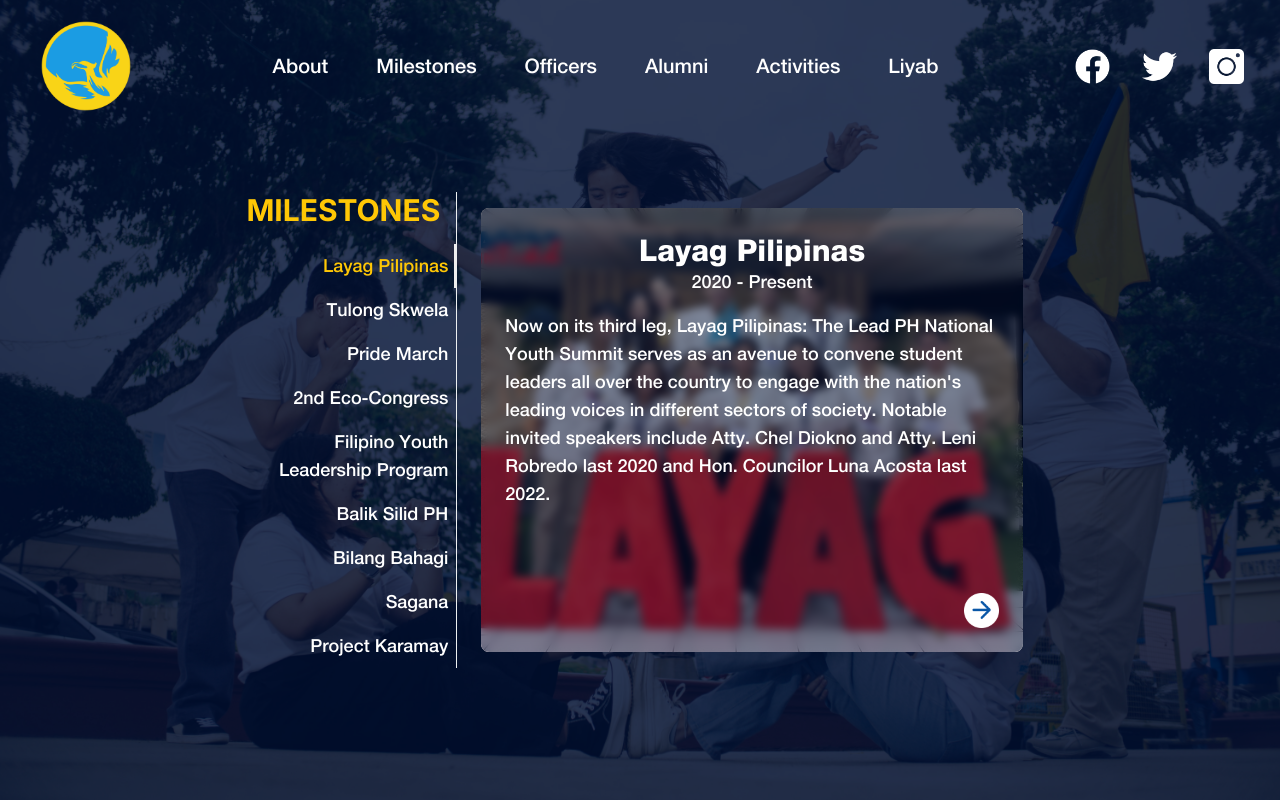
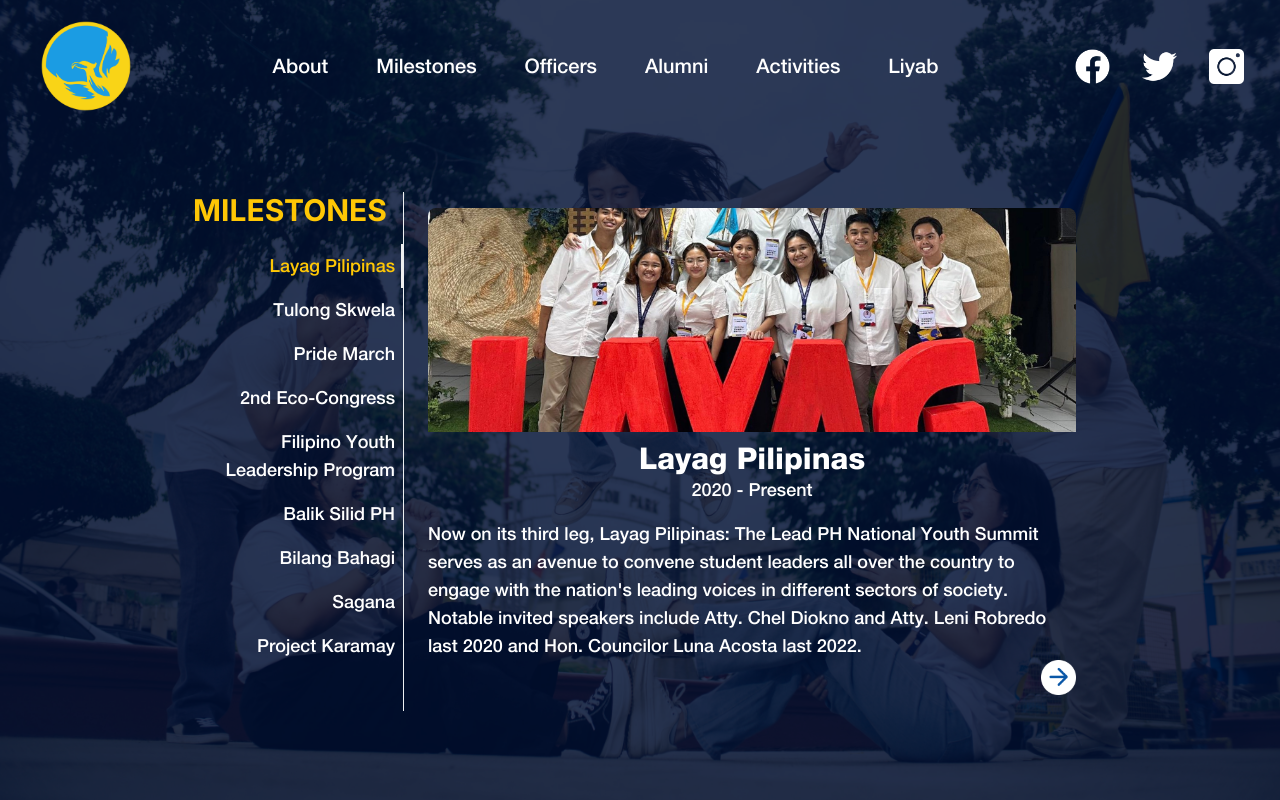
Before and after one commit to lmbtupas/PGLSPT-37, a Next.js app in the folder pglspt-37/: page /milestones in a window 1280 px wide. Built offline with nearby package versions, Linux system fonts and the light colour scheme.

Commit message:
updated data and redid milestones layout

```diff
--- a/pglspt-37/app/milestones/MilestoneTabs.jsx
+++ b/pglspt-37/app/milestones/MilestoneTabs.jsx
@@ -30,7 +30,7 @@ export default function MilestoneTabs() {
     }, [matches]);
 
   return (
-    <div className='w-full p-5 lg:w-2/3 2xl:w-1/2 pt-10 mx-auto'>
+    <div className='w-full p-5 lg:w-3/4 pt-10 mx-auto'>
         <Tabs value={activeTab} orientation={matches ? "vertical" : "horizontal"}>
             <TabsHeader
                 className="md:w-56 h-full overflow-x-auto rounded-none sm:border-r border-blue-gray-50 bg-transparent p-0 flex flex-row sm:flex-col"
@@ -53,13 +53,12 @@ export default function MilestoneTabs() {
             <TabsBody>
                 {milestonesData.map((item, index) => (
                 <TabPanel key={index} value={index} className="h-full text-white px-0 sm:px-6">
-                    <div className='relative h-full p-6 rounded-lg overflow-hidden'>
-                        <div className="w-full h-full absolute top-0 left-0">
+                    <div className='h-full rounded-lg overflow-hidden'>
+                        <div className="h-56 w-full relative">
                             <Image alt="/" src={item.img} fill={true} style={{objectFit: "cover"}} className=''/>
-                            <div className='absolute top-0 left-0 right-0 bottom-0 bg-[#000F34]/50 backdrop-blur-sm' />
                         </div>
-                        <div className='flex flex-col relative h-full'>
-                            <div className='text-center subheader_1'>
+                        <div className=''>
+                            <div className='text-center subheader_1 pt-2'>
                                 {item.title}
                             </div>
                             <div className='text-center body_text mb-4'>
@@ -68,7 +67,7 @@ export default function MilestoneTabs() {
                             <div className='body_text'>
                                 {item.text}
                             </div>
-                                <Link href={item.link} className='self-end mt-auto' rel="noopener noreferrer" target="_blank">
+                            <Link href={item.link} className='mt-auto flex justify-end' rel="noopener noreferrer" target="_blank">
                                 <Image
                                     src="/images/arrow_button.png"
                                     width={35}
--- a/pglspt-37/data/deputiesDepartmentData.js
+++ b/pglspt-37/data/deputiesDepartmentData.js
@@ -49,6 +49,8 @@ import Bacalso from "@/public/images/officers/Ang.jpg"
 import Amarga from "@/public/images/officers/Amarga.jpg"
 import Zacaria from "@/public/images/officers/Zacaria.jpg"
 import Hayashiyama from "@/public/images/officers/Hayashiyama.jpg"
+import Ricabo from "@/public/images/officers/Ricabo.jpg"
+import Nazareno from "@/public/images/officers/Nazareno.jpg"
 
 export const deputiesDepartmentData = [
     {
@@ -362,12 +364,12 @@ export const deputiesDepartmentData = [
             {
                 "name": "Nastashia Ricabo",
                 "position": "Business Development Director",
-                "img":Hayashiyama
+                "img":Ricabo
             },
             {
                 "name": "Tomas Nazareno",
                 "position": "Business Development Deputy Director",
-                "img":Hayashiyama
+                "img":Nazareno
             }
         ]
     }
```
Also changed, not shown: pglspt-37/public/images/milestones/FYLP.jpeg, pglspt-37/public/images/milestones/PrideMarch.jpeg. Lines whose indentation alone changed are shown as unchanged.
